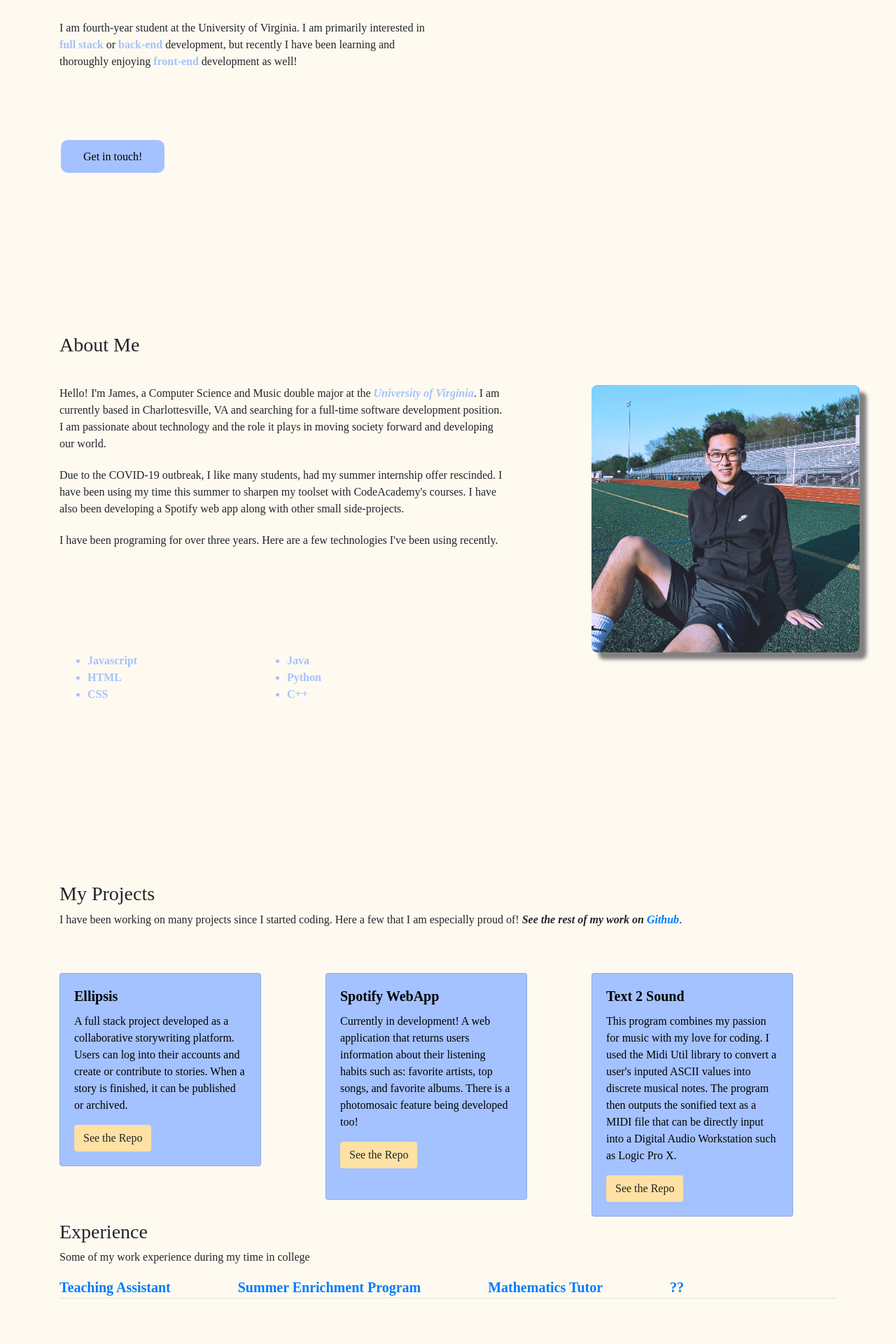
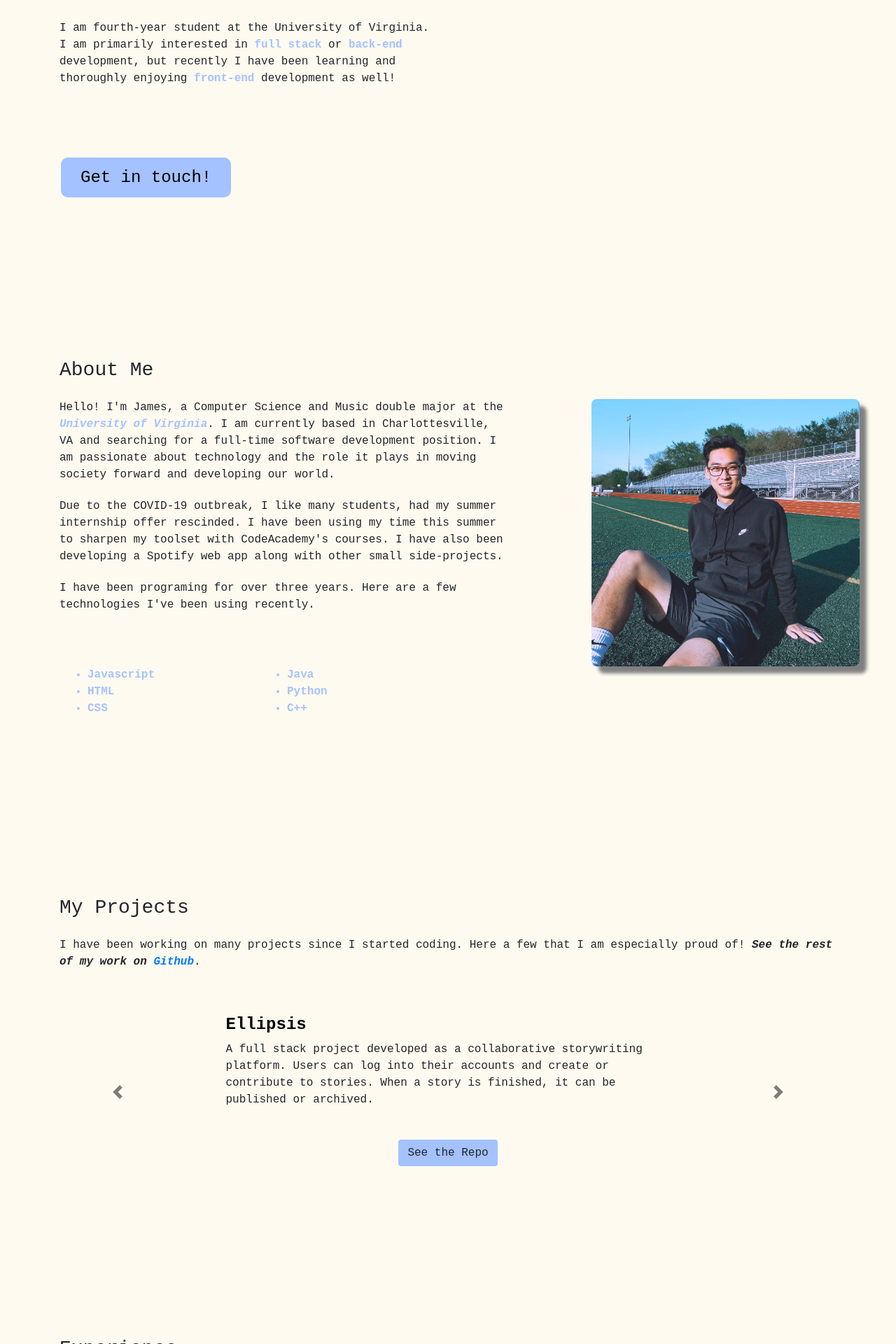
Before and after one commit to jy4uk/jy4uk.github.io, a PHP site: page / in a window 1280 px wide. Shown: the part 360-2280 px from the top of the page at 70% size. Run offline with PHP 8.4, Linux system fonts and the light colour scheme.

Commit message:
update formatting
change card feature for projects to carousel

```diff
--- a/index.html
+++ b/index.html
@@ -65,7 +65,7 @@
 
                 <div class="row">
                     <div class="col">
-                        <a href="mailto:jy4uk@virginia.edu" class="button">Get in touch!</a>
+                        <a id="email" href="mailto:jy4uk@virginia.edu" class="button">Get in touch!</a>
                     </div>
                 </div>
             </div>
@@ -76,7 +76,7 @@
             <div class="container" id="about-section">
                 <div class="row">
                     <div class="col">
-                        <h3 class="about-section">About Me</h3>
+                        <h3 class="section-head">About Me</h3>
                     </div>
                 </div>
                 <div class="row">
@@ -123,10 +123,11 @@
 
         <!--Projects-->
         <div id="my-projects" class="projects">
+            <!--TRYING SOMETHING NEW-->
             <div class="container">
                 <div class="row">
                     <div class="col">
-                        <h3 >My Projects</h3>
+                        <h3 class="section-head">My Projects</h3>
                     </div>
                 </div>
                 <div class="row">
@@ -134,58 +135,73 @@
                         <p id="project-descriptor">I have been working on many projects since I started coding. Here a few that I am especially proud of!
                             <span class="github">See the rest of my work on <a target="_blank" href="https://www.github.com/jy4uk">Github</a></span>.
                         </p>
+
                     </div>
                 </div>
                 <div class="row">
                     <div class="col">
-                      <div class="card" style="width: 18rem;">
-                        <!--<img class="card-img-top" src="./resources/ellipsis.png" alt="PHP, HTML, CSS, JS">-->
-                        <div class="card-body">
-                          <h5 class="card-title">Ellipsis</h5>
-                          <p class="card-text">A full stack project developed as a collaborative storywriting platform. Users can log into their accounts
-                            and create or contribute to stories. When a story is finished, it can be published or archived.
-                          </p>
+                        <div id="carouselExampleIndicators" class="carousel slide" data-ride="carousel">
+
+                            <div class="carousel-inner">
+                              <div class="carousel-item active">
+                                <div class="row justify-content-center">
+                                    <div class="col-7">
+                                        <h4 class="project-title">Ellipsis</h4>
+                                        <p class="project-desc">A full stack project developed as a collaborative storywriting platform. Users can log into their accounts
+                                            and create or contribute to stories. When a story is finished, it can be published or archived.</p>
+                                        <div class="row justify-content-center space-button">
                                             <a href="https://github.com/jy4uk/ellipsis" target="_blank" class="btn repo-button">See the Repo</a>
                                         </div>
                                     </div>
                                 </div>
-                    <div class="col">
-                      <div class="card" style="width: 18rem;">
-                        <!--<img class="card-img-top" src="./resources/spotify.png" alt="PHP, HTML, CSS, JS">-->
-                        <div class="card-body">
-                          <h5 class="card-title">Spotify WebApp</h5>
-                          <p class="card-text"><span class="yellow-warning">Currently in development!</span> A web application that returns users information
+                              </div>
+                              <div class="carousel-item">
+                                  <div class="row justify-content-center">
+                                    <div class="col-7 ">
+                                        <h4 class="project-title">Spotify Track</h4>
+                                        <p class="project-desc"><span class="yellow-warning">Currently in development!</span> A web application that returns users information
                                             about their listening habits such as: favorite artists, top songs, and favorite albums. There is a photomosaic feature being developed too!
                                         </p>
+                                        <div class="row justify-content-center space-button">
                                             <a href="https://github.com/jy4uk/spotifyTrack" target="_blank" class="btn repo-button">See the Repo</a>
-                          <br>
-                          <br>
                                         </div>
                                     </div>
                                   </div>
-                    <div class="col">
-                      <div class="card" style="width: 18rem;">
-                        <!--<img class="card-img-top" src="./resources/python.png" alt="PHP, HTML, CSS, JS">-->
-                        <div class="card-body">
-                          <h5 class="card-title">Text 2 Sound</h5>
-                          <p class="card-text">This program combines my passion for music with my love for coding. I used the <span class="midi">Midi Util</span> library
+                              </div>
+                              <div class="carousel-item">
+                                <div class="row justify-content-center">
+                                  <div class="col-7">
+                                    <h4 class="project-title">Text 2 Sound</h2>
+                                    <p class="project-desc">This program combines my passion for music with my love for coding. I used the <span class="midi">Midi Util</span> library
                                         to convert a user's inputed ASCII values into discrete musical notes. The program then outputs the sonified text as a MIDI file
-                            that can be directly input into a Digital Audio Workstation such as Logic Pro X.
-                          </p>
-                          <a href="https://github.com/jy4uk/text2sound" target="_blank" class="btn repo-button">See the Repo</a>
+                                        that can be directly input into a Digital Audio Workstation such as Logic Pro X.</p>
+                                        <div class="row justify-content-center">
+                                            <a href="https://github.com/jy4uk/text2Sound" target="_blank" class="btn repo-button">See the Repo</a>
                                         </div>
                                   </div>
                                 </div>
                               </div>
                             </div>
+                            <a class="carousel-control-prev" href="#carouselExampleIndicators" role="button" data-slide="prev">
+                              <span class="carousel-control-prev-icon" aria-hidden="true"></span>
+                              <span class="sr-only">Previous</span>
+                            </a>
+                            <a class="carousel-control-next" href="#carouselExampleIndicators" role="button" data-slide="next">
+                              <span class="carousel-control-next-icon" aria-hidden="true"></span>
+                              <span class="sr-only">Next</span>
+                            </a>
                           </div>
+                    </div>
+                </div>
+            </div>
+            <!--END OF TRYING-->
 
         <!--Experience-->
         <div id="experience-section" class="experience">
             <div class="container">
                 <div class="row">
                     <div class="col">
-                        <h3>Experience</h3>
+                        <h3 class="section-head">Experience</h3>
                     </div>
                 </div>
                 <div class="row">
@@ -207,7 +223,7 @@
                                 <a id="job-title" data-toggle="tab" href="#tutoring">Mathematics Tutor</a>
                             </li>
                             <li>
-                                <a id="job-title" data-toggle="tab" href="#your-company">??</a>
+                                <a id="job-title" data-toggle="tab" href="#your-company">What's Next?</a>
                             </li>
                           </ul>
 
@@ -218,6 +234,7 @@
                               <br>
                               <h8>Jan 2019 - Present</h8>
                               <ul>
+                                  <li>Teaching Assistant for Advanced Software Development Methods (OOP).</li>
                                   <li>Work with course professors and head TA’s closely to help build out course material and assignments.</li>
                                   <li>Hold office hours and facilitated lab sections to assist students with learning OOP concepts and homework questions.</li>
                                   <li>Contribute to developing new course plans for virtual instruction and online lab/office hours.</li>
@@ -252,8 +269,8 @@
                                 <br>
                                 <h8>Post-Grad May 2021</h8>
                                 <ul>
-                                    <li>I have no location preferences!</li>
-                                    <li>Full-Stack/Back-end Developer position preferred</li>
+                                    <li>Looking for full-time entry level job.</li>
+                                    <li>Full-Stack/Back-end Developer position preferred.</li>
                                     <li>Will work in exchange for Korean barbecue and LaCroix</li>
                                 </ul>
                               </div>
@@ -269,7 +286,7 @@
             <div class="container">
                 <div class="row">
                     <div class="col">
-                        <h3>Get in touch</h3>
+                        <h3 class="section-head">Get in touch</h3>
                     </div>
                 </div>
                 <div class="row">
@@ -283,7 +300,7 @@
                 </div>
                 <div class="row">
                     <div id="email-me-btn" class="col">
-                        <a href="mailto:jy4uk@virginia.edu" class="button">Email Me</a>
+                        <a id="email" href="mailto:jy4uk@virginia.edu" class="button">Email Me</a>
                     </div>
                 </div>
             </div>
--- a/resources/css/styles.css
+++ b/resources/css/styles.css
@@ -1,5 +1,5 @@
 * {
-    font-family: alegreya !important;
+    font-family: 'Courier New', Courier, monospace;
 }
 
 #resume {
@@ -41,10 +41,10 @@ body{
     background-color: floralwhite !important;
 }
 
-.button {
+.button, .btn {
     background-color: #a4c2ff!important;
     border: none;
-    padding: 15px 32px;
+    padding: 15px 28px;
     text-align: center;
     margin: 4px 2px;
     cursor: pointer;
@@ -53,17 +53,17 @@ body{
     border-radius: 10px;
 }
 
-.repo-button {
-    background-color:#ffe1a4 !important;
-    color: white;
+.button:hover {
+    background-color: #71a0ff;
 }
+
 
 .about{
     padding-top: 15rem;
 }
 
-.about-section{
-    padding-bottom: 2rem;
+.section-head{
+    padding-bottom: 1rem;
 }
 
 .about-me, #my-projects{
@@ -88,7 +88,7 @@ body{
     font-weight: bold;
 }
 
-.card-title{
+.project-title{
     font-weight: bold;
     color:black;
 }
@@ -142,3 +142,24 @@ footer {
 #email-me-btn {
     padding-top: 8rem;
 }
+
+.experience{
+    padding-top: 15rem;
+}
+
+#email {
+    font-size: x-large;
+}
+
+.yellow-warning{
+    color: #f9b100;
+    font-weight: bold;
+}
+
+.carousel-control-next-icon, .carousel-control-prev-icon{
+    filter: invert();
+}
+
+.space-button{
+    padding-top: 1.6rem;
+}
```
Lines whose indentation alone changed are shown as unchanged.
